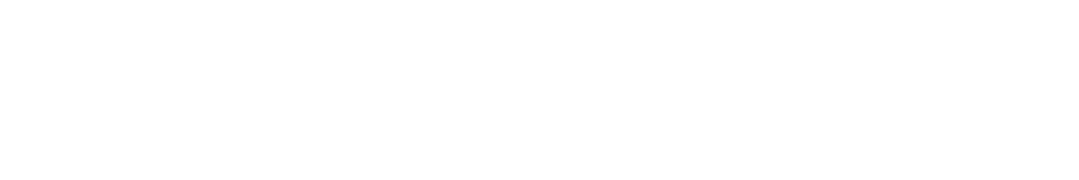
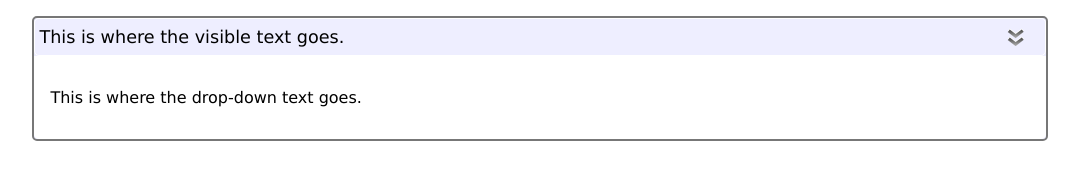
Before and after one commit to whimsicurl-creations/gale-intro-js, a plain HTML site: page collapsible-panel.html in a window 1280 px wide. Shown: the whole page, without its empty margins (100-1179 px from the left). Drawn offline with nearby package versions, Linux system fonts and the light colour scheme.

Commit message:
Set up HTML and CSS

```diff
--- a/collapsible-panel.html
+++ b/collapsible-panel.html
@@ -5,8 +5,58 @@
     <meta name="viewport" content="width=device-width, initial-scale=1.0">
     <meta http-equiv="X-UA-Compatible" content="ie=edge">
     <title>Collapsible Panel</title>
+    <script src="http://ajax.googleapis.com/ajax/libs/jquery/1.9.1/jquery.min.js"></script>
+    <style>
+        /* Sytle for entire collapsible panel */
+        .cPanel {
+            background-color: #eef;
+            width: 80%;
+            margin: 1em auto;
+            border: solid 2px #777;
+            border-radius: 5px;
+            font-family: Verdana, Tahoma, sans-serif;
+        }
+        /* Style for the top bar */
+        .top {
+            padding: 8px 48px 8px 4px;
+            border: solid 1px white;
+            border-radius: 5px;
+            font-size: 1.1em;
+        }
+        /* Shows collapse button */
+        .collapse {
+            background: url(pix3/collapse.png) no-repeat 98% center;
+        }
+        /* Shows expand button */
+        .expand {
+            background: url(pix3/expand.png) no-repeat 98% center;
+        }
+        /* Style for panel that drops down */
+        .cPanel .slidepanel {
+            margin: 0;
+            padding: 1em;
+            background-color: white;
+            border-bottom-left-radius: 5px;
+            border-bottom-right-radius: 5px;
+        }
+    </style>
 </head>
 <body>
+    <div class="cPanel">
+        <!-- Text for the top bar goes in this first div -->
+        <div class="top expand">
+            This is where the visible text goes.
+        </div><!-- End top -->
+        <!-- The slide-down text goes in this second div -->
+        <div class="slidepanel">
+            <p>This is where the drop-down text goes.</p>
+        </div><!-- End slidepanel -->
+    </div><!-- End cpanel -->
 
+<script>
+    //jQuery code
+    $(document).ready(function () {
+    });
+</script>
 </body>
 </html>
```
